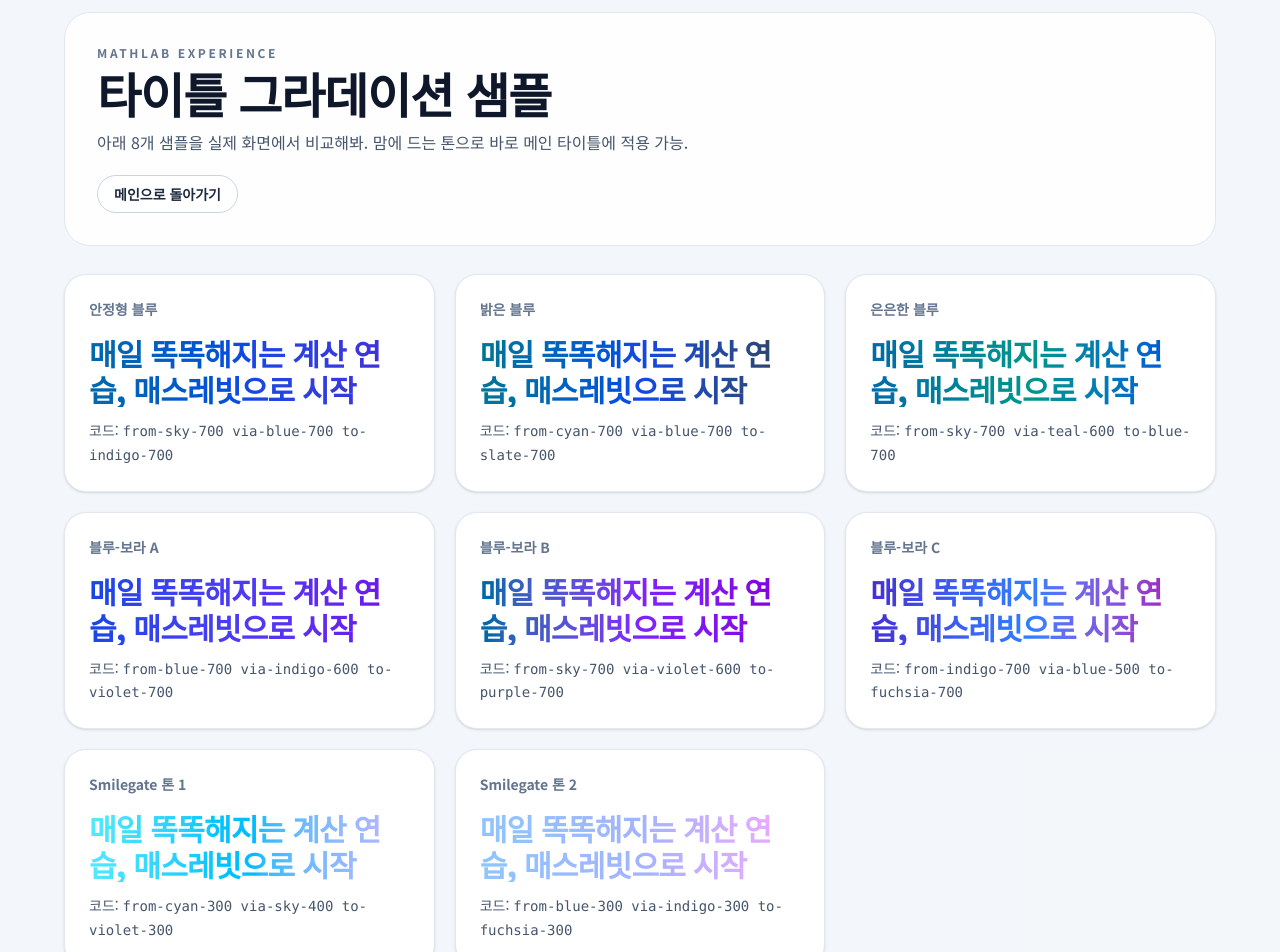
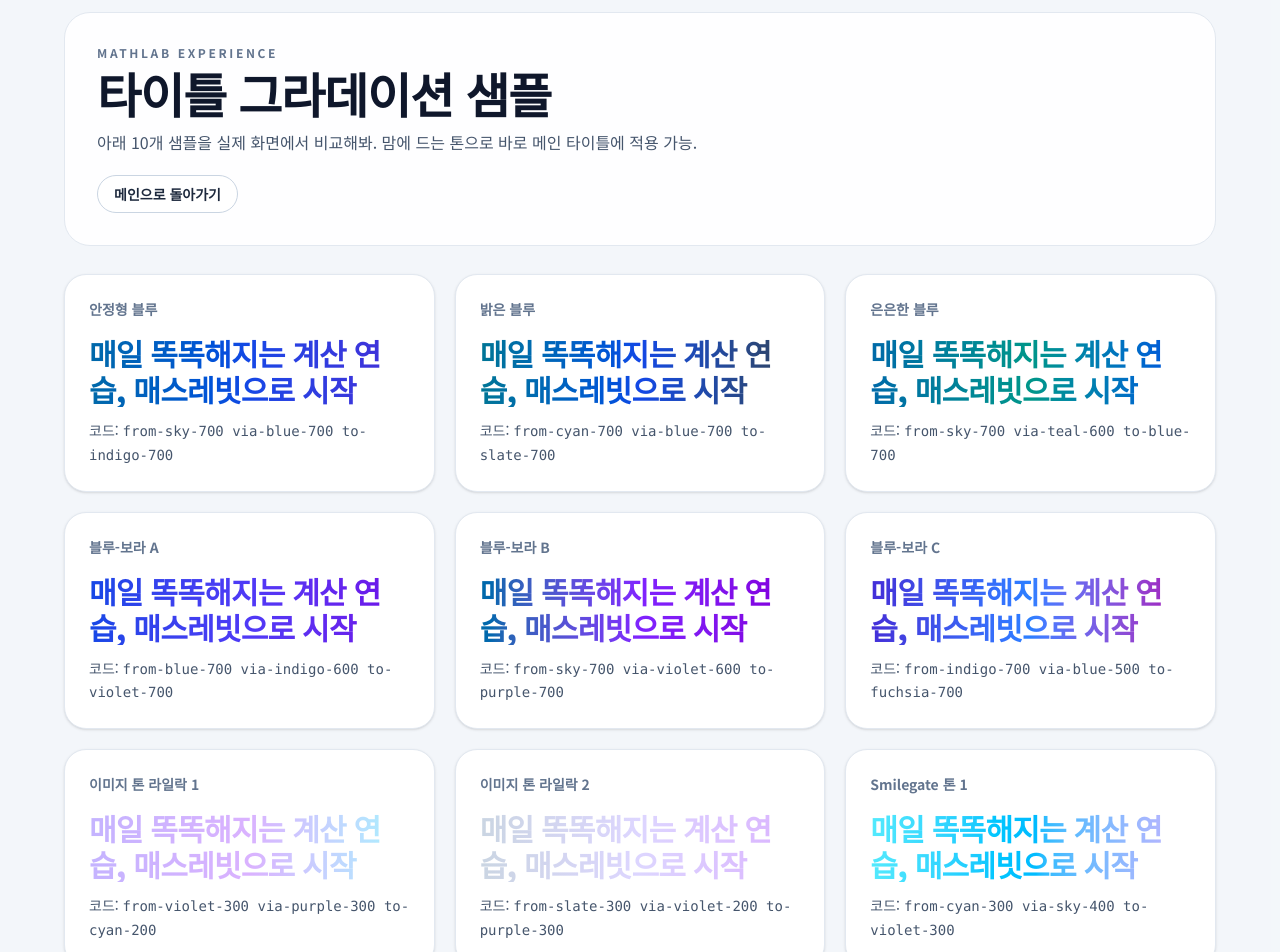
Before and after one commit to neozzzzz/mathlab, a Next.js app: page /demo-gradients in a window 1280 px wide. Shown: the part 20-972 px from the top of the page. Built offline with nearby package versions, Linux system fonts and the light colour scheme.

Commit message:
chore: 라일락 기반 2종 그라데이션 샘플 추가

```diff
--- a/src/app/demo-gradients/page.tsx
+++ b/src/app/demo-gradients/page.tsx
@@ -32,6 +32,16 @@
     label: "from-indigo-700 via-blue-500 to-fuchsia-700",
   },
   {
+    name: "이미지 톤 라일락 1",
+    className: "bg-gradient-to-r from-violet-300 via-purple-300 to-cyan-200",
+    label: "from-violet-300 via-purple-300 to-cyan-200",
+  },
+  {
+    name: "이미지 톤 라일락 2",
+    className: "bg-gradient-to-r from-slate-300 via-violet-200 to-purple-300",
+    label: "from-slate-300 via-violet-200 to-purple-300",
+  },
+  {
     name: "Smilegate 톤 1",
     className: "bg-gradient-to-r from-cyan-300 via-sky-400 to-violet-300",
     label: "from-cyan-300 via-sky-400 to-violet-300",
@@ -53,7 +63,7 @@
             타이틀 그라데이션 샘플
           </h1>
           <p className="mt-3 text-slate-600 text-sm sm:text-base leading-relaxed">
-            아래 8개 샘플을 실제 화면에서 비교해봐. 맘에 드는 톤으로 바로 메인 타이틀에 적용 가능.
+            아래 10개 샘플을 실제 화면에서 비교해봐. 맘에 드는 톤으로 바로 메인 타이틀에 적용 가능.
           </p>
           <div className="mt-5">
             <Link
```
